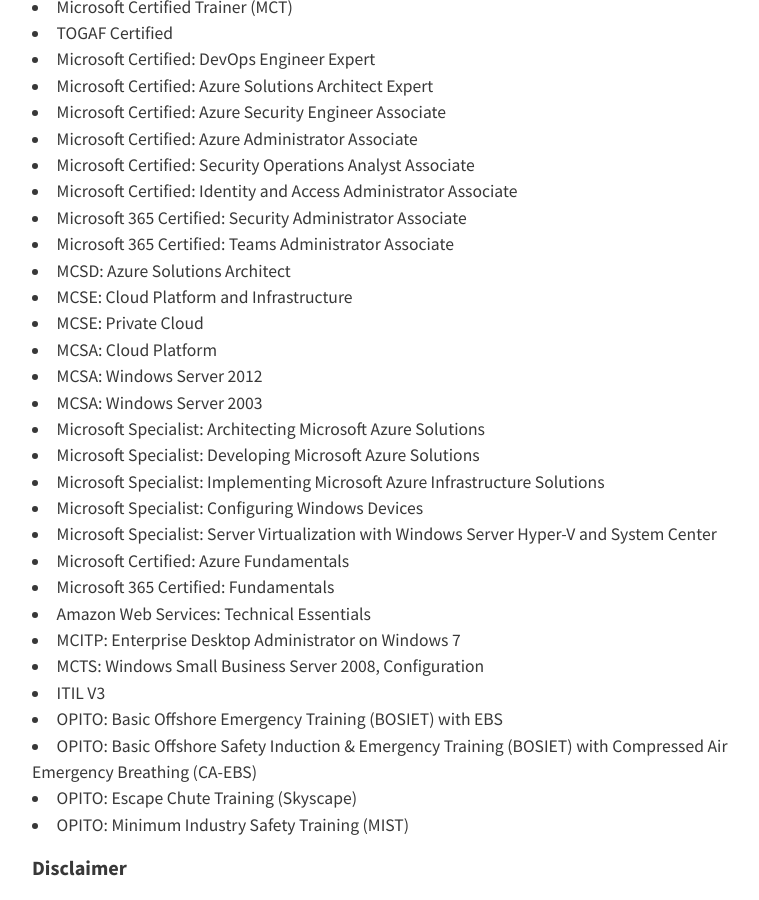
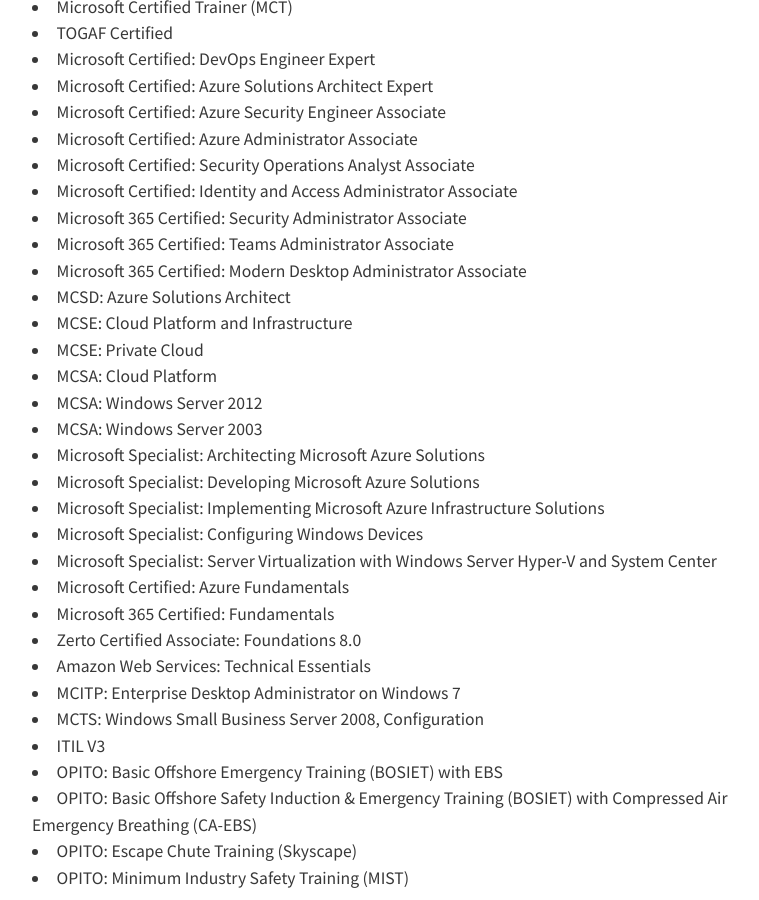
Before and after one commit to rossinthecloud/rossinthecloud.github.io, a Jekyll site: the page built from about.md, in a window 1280 px wide and 900 px high, scrolled down 680 px. Shown: the whole window, without its empty margins (224-983 px from the left). Built offline with Jekyll 4.4.1, drawn with Linux system fonts in a browser that asks for light colours; nearby versions of some CDN libraries.

Commit message:
Update about.md

```diff
--- a/about.md
+++ b/about.md
@@ -20,6 +20,7 @@
 - Microsoft Certified: Identity and Access Administrator Associate
 - Microsoft 365 Certified: Security Administrator Associate
 - Microsoft 365 Certified: Teams Administrator Associate
+- Microsoft 365 Certified: Modern Desktop Administrator Associate
 - MCSD: Azure Solutions Architect
 - MCSE: Cloud Platform and Infrastructure
 - MCSE: Private Cloud
@@ -33,6 +34,7 @@
 - Microsoft Specialist: Server Virtualization with Windows Server Hyper-V and System Center
 - Microsoft Certified: Azure Fundamentals
 - Microsoft 365 Certified: Fundamentals
+- Zerto Certified Associate: Foundations 8.0
 - Amazon Web Services: Technical Essentials
 - MCITP: Enterprise Desktop Administrator on Windows 7
 - MCTS: Windows Small Business Server 2008, Configuration
```
